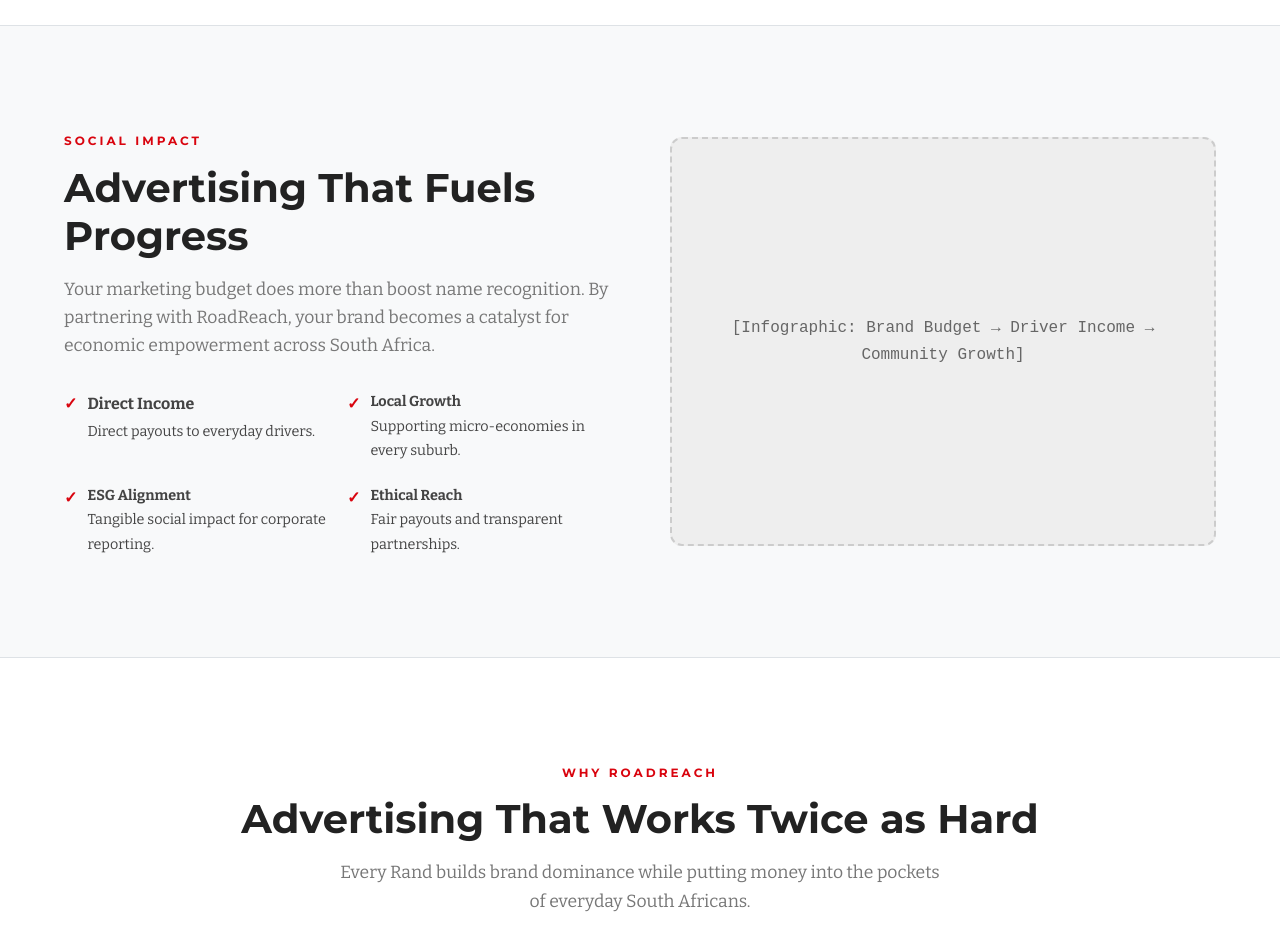
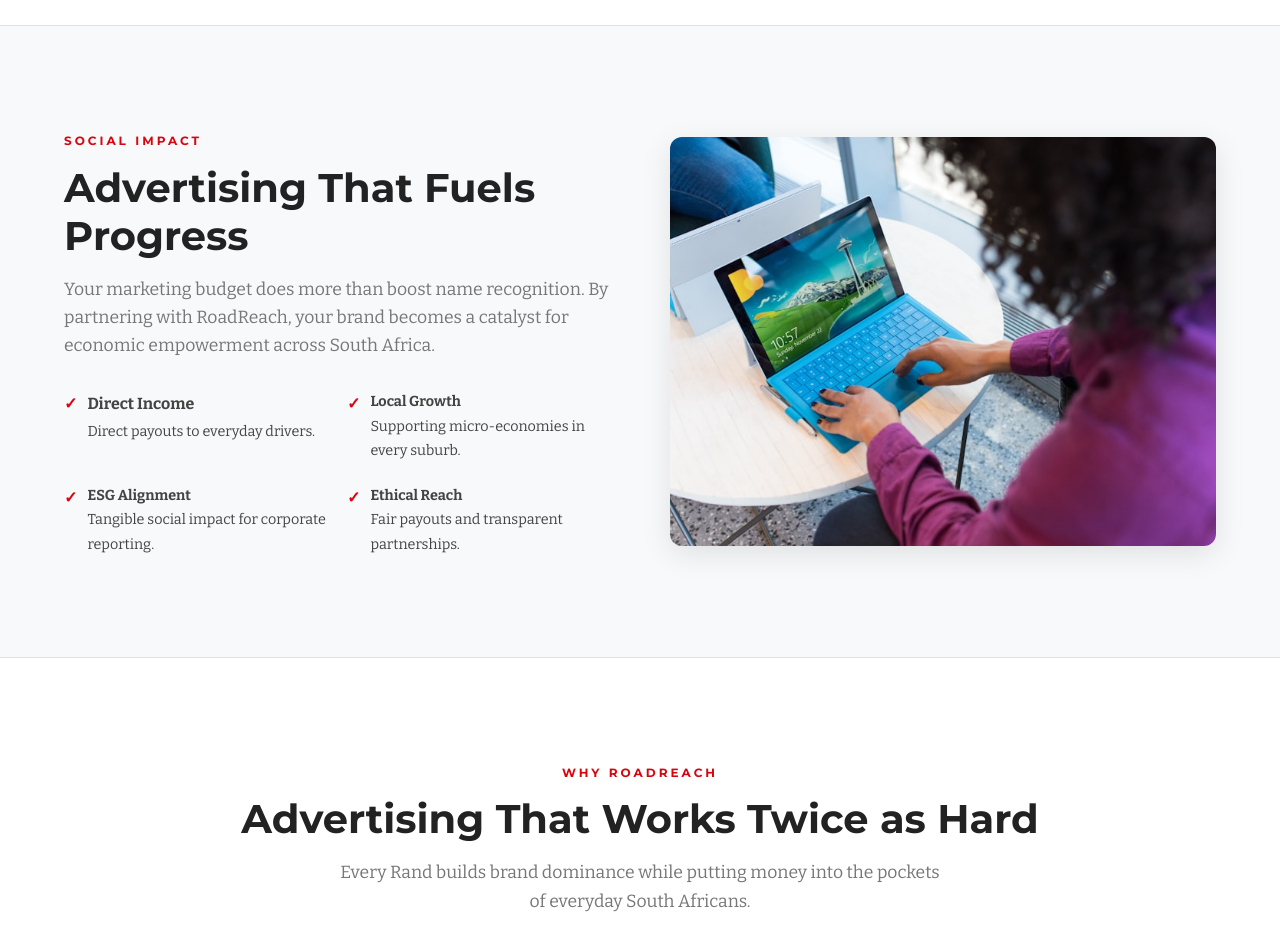
Before and after one commit to fulutambani-lgtm/roadreach-website, a plain HTML site: page index.html in a window 1280 px wide. Shown: the part 3480-4414 px from the top of the page. Drawn offline with nearby package versions, Linux system fonts and the light colour scheme.

Commit message:
Replace social impact placeholder with family image

```diff
--- a/index.html
+++ b/index.html
@@ -394,8 +394,8 @@
             </div>
           </div>
         </div>
-        <div class="impact-visual" style="background: #eee; aspect-ratio: 4/3; display: flex; align-items: center; justify-content: center; border-radius: 12px; font-family: monospace; color: #666; text-align: center; padding: 20px; border: 2px dashed #ccc;">
-          [Infographic: Brand Budget &rarr; Driver Income &rarr; Community Growth]
+        <div class="impact-visual" style="border-radius: 12px; overflow: hidden; box-shadow: var(--shadow-md);">
+          <img src="images/happy-south-african-family.jpg" alt="South African family benefiting from RoadReach driver income" style="width: 100%; height: 100%; object-fit: cover; aspect-ratio: 4/3;" loading="lazy" />
         </div>
       </div>
     </div>
```
